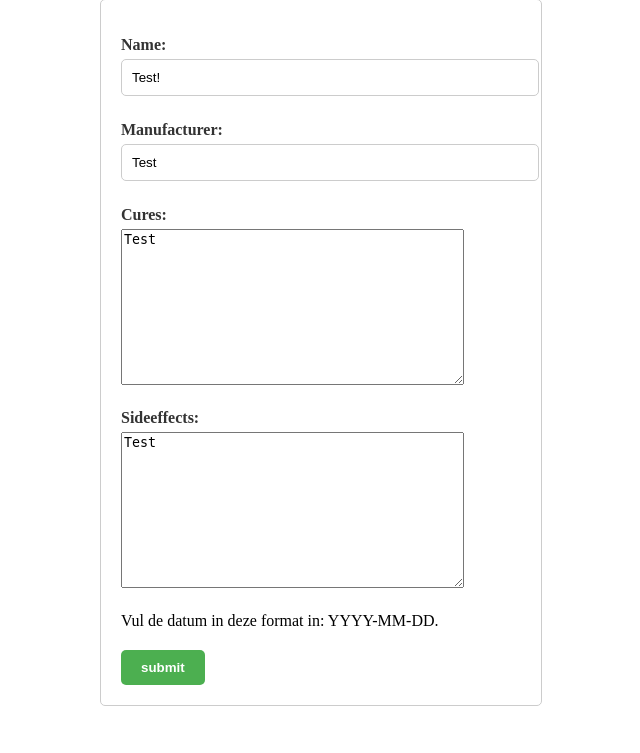
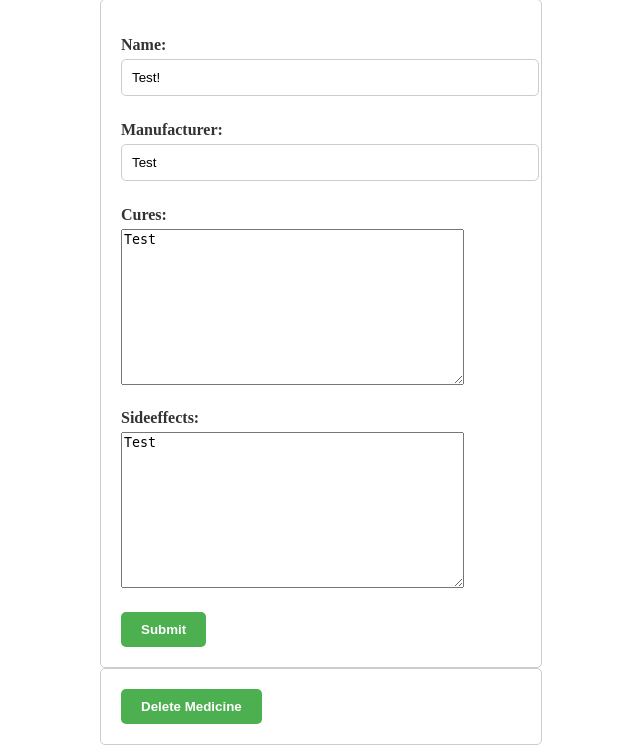
Before and after one commit to maruf128/DjangoEindopdracht, a Django app: page /admin_edit_medicine/2/ in a window 1280 px wide. Shown: the part 159-912 px from the top of the page, without its empty margins (319-959 px from the left). Before the commit the page ends 865 px from the top, so only its background shows below. Run offline with Django 4.2, Linux system fonts and the light colour scheme; a user stored in the database is signed in; data comes from the database, SQL or seed files in the repository; both versions use the stored data as it was after the commit.

Commit message:
delete medicine added

```diff
--- a/base/forms.py
+++ b/base/forms.py
@@ -33,6 +33,12 @@ class MedicineForm(forms.ModelForm):
         fields = ["name", "manufacturer", "cures", "sideeffects"]
 
 
+class MedicineEditForm(forms.ModelForm):
+    class Meta:
+        model = Medicine
+        fields = ["name", "manufacturer", "cures", "sideeffects"]
+
+
 class CollectionDetailForm(forms.ModelForm):
     class Meta:
         model = Collection
--- a/base/templates/base/admin_edit_medicine.html
+++ b/base/templates/base/admin_edit_medicine.html
@@ -4,8 +4,12 @@
     <h1>Pas aan</h1>
     <form method="POST">
         {% csrf_token %}
-        {{ form.as_p}}
-    <p><span class="help-text">Vul de datum in deze format in: YYYY-MM-DD.</span></p>
-        <input type="submit" value="submit">
+        {{ form.as_p }}
+        <input type="submit" value="Submit">
     </form>
-{% endblock content %}
+
+    <form method="POST" action="{% url 'admin_delete_medicine' medicine.id %}">
+        {% csrf_token %}
+        <input type="submit" value="Delete Medicine">
+    </form>
+{% endblock %}
--- a/base/urls.py
+++ b/base/urls.py
@@ -13,6 +13,11 @@ urlpatterns = [
         "admin_edit_medicine/<int:pk>/",
         views.admin_edit_medicine,
         name="admin_edit_medicine",
+    ),
+    path(
+        "admin_delete_medicine/<int:pk>/",
+        views.admin_delete_medicine,
+        name="admin_delete_medicine",
     ),
     path(
         "medicines/",
--- a/base/views.py
+++ b/base/views.py
@@ -6,6 +6,7 @@ from .forms import (
     MedicineForm,
     AdminApproveForm,
     PasswordCheckForm,
+    MedicineEditForm,
 )
 from django.shortcuts import redirect
 from django.contrib import messages
@@ -124,6 +125,9 @@ def medicines(request):
     return render(request, "base/medicines.html", context)
 
 
+from django.contrib import messages
+
+
 @staff_member_required
 def admin_edit_medicine(request, pk):
     medicine = Medicine.objects.get(pk=pk)
@@ -137,8 +141,16 @@ def admin_edit_medicine(request, pk):
     else:
         form = MedicineForm(instance=medicine)
 
-    context = {"form": form}
+    context = {"form": form, "medicine": medicine}  # Add 'medicine' to the context
     return render(request, "base/admin_edit_medicine.html", context)
+
+
+@staff_member_required
+def admin_delete_medicine(request, pk):
+    medicine = Medicine.objects.get(pk=pk)
+    medicine.delete()
+    messages.success(request, "Medicine deleted successfully.")
+    return redirect("user")
 
 
 @staff_member_required
```
Also changed, not shown: db.sqlite3.
